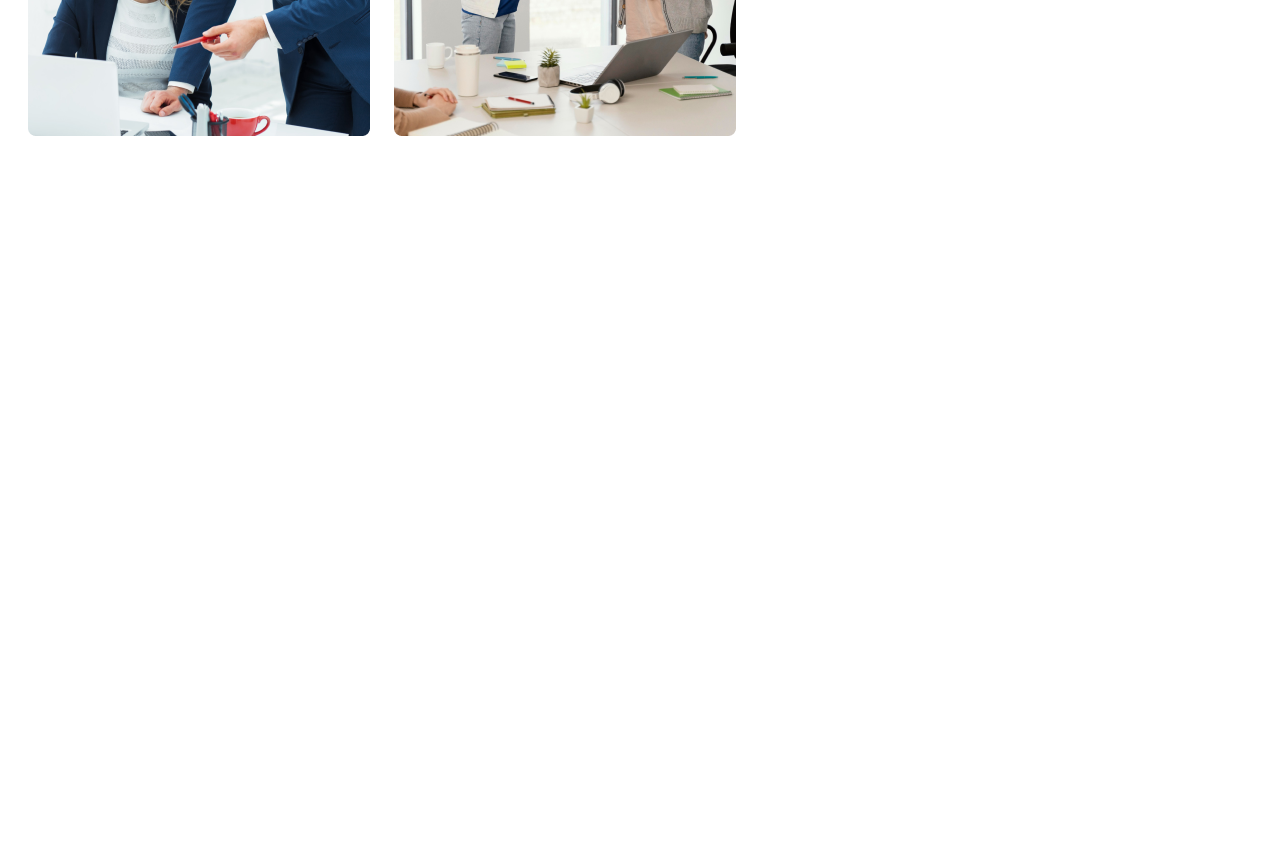
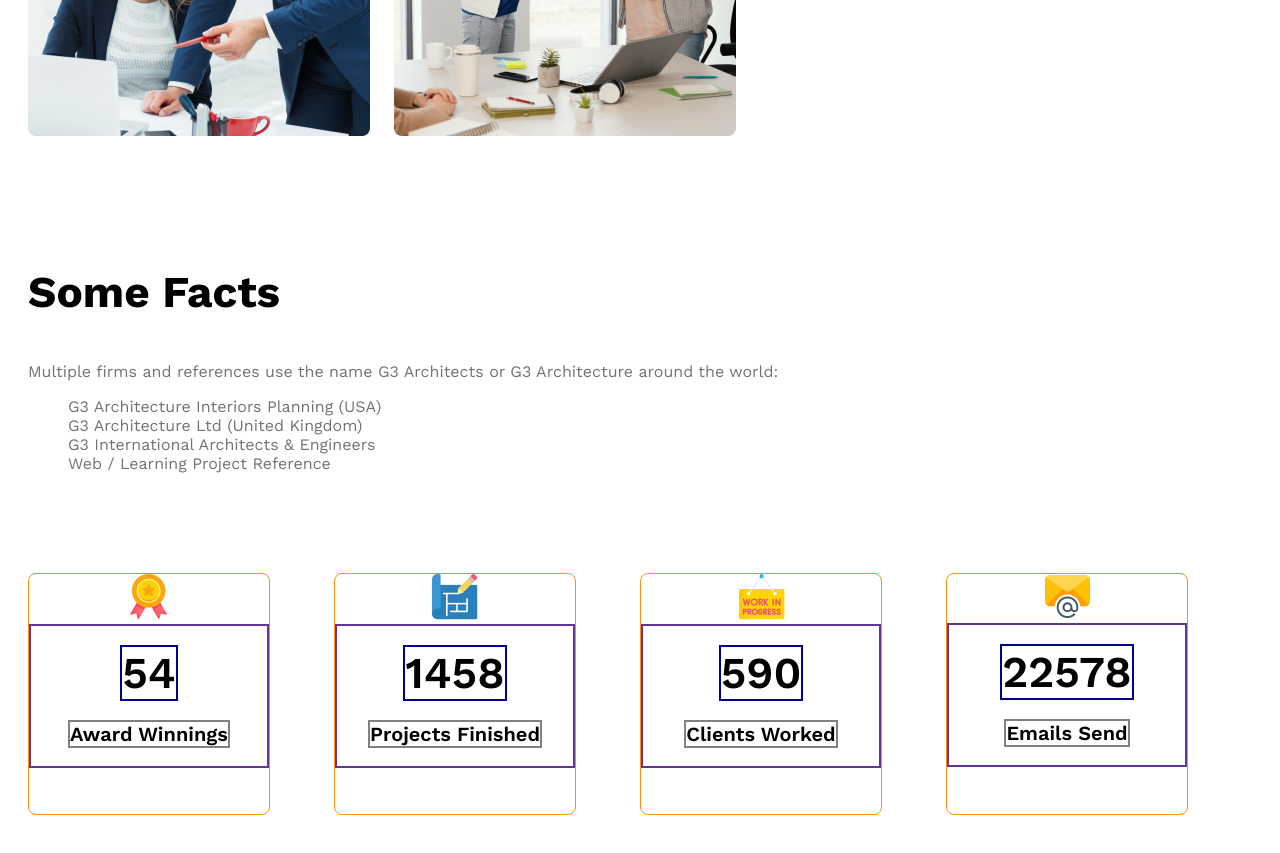
Before and after one commit to DevelopWebAdnan/g3-architects-website, a plain HTML site: page index.html in a window 1280 px wide. Shown: the part 1997-2850 px from the top of the page. Before the commit the page ends 2263 px from the top, so only its background shows below. Drawn offline with nearby package versions, Linux system fonts and the light colour scheme.

Commit message:
Created the Some Facts section

```diff
--- a/index.html
+++ b/index.html
@@ -17,17 +17,19 @@
                 <li class="nav-link"><a href="" class="nav-item dark-2">Login</a></li>
             </ul>
         </nav>
+        <!-- banner section -->
         <section class="banner">
             <div class="banner-content">
                 <h1 class="banner-title">Brand New <br>
                     Group of Architects</h1>
-                <p class="banner-description dark-3">The Institute of Architects Bangladesh (IAB) and Shah Cement recently announced a major new collaboration for the Shah Cement Arena, creating a dedicated space for architects, design discourse, and urban development in Bangladesh.</p>
+                <p class="dark-3">The Institute of Architects Bangladesh (IAB) and Shah Cement recently announced a major new collaboration for the Shah Cement Arena, creating a dedicated space for architects, design discourse, and urban development in Bangladesh.</p>
                 <button class="button">Explore more</button>
             </div>
                 <img src="images/banner.png" alt="Banner image" class="banner-image">
         </section>
     </header>
     <main>
+        <!-- quick list features section -->
         <section class="features">
             <div class="features-gallery">
                 <img src="images/team1.png" alt="Team1 gallery image">
@@ -37,10 +39,55 @@
             </div>
             <div class="features-content">
                 <h3 class="title dark-1"><span id="titleSpan" class="dark-3">Quick list</span> of Our <span class="primary-color">Features</span></h3>
-                <p class="features-description dark-3">G3 Architects (frequently featured in web design templates and real-world architectural practices like G3 Architecture or G3 Architecture Interiors Planning) combines modern structural design with full-service project planning.</p>
+                <p class="dark-3">G3 Architects (frequently featured in web design templates and real-world architectural practices like G3 Architecture or G3 Architecture Interiors Planning) combines modern structural design with full-service project planning.</p>
                 <button class="button">Explore More</button>
             </div>
         </section>
+        <!-- features love & enjoy section -->
+
+        <!-- facts section -->
+         <section class="facts">
+            <article class="facts-content">
+                <h3 class="title">Some Facts</h3>
+                <p class=" dark-3">Multiple firms and references use the name G3 Architects or G3 Architecture around the world:</p>
+                <ul class="facts-references dark-3">
+                    <li>G3 Architecture Interiors Planning (USA)</li>
+                    <li>G3 Architecture Ltd (United Kingdom)</li>
+                    <li>G3 International Architects & Engineers</li>
+                    <li>Web / Learning Project Reference</li>
+                </ul>
+            </article>
+            <div class="facts-cards">
+                <div class="facts-card">
+                    <img src="images/icons/ribon.png" alt="Ribon icon">
+                    <div class="facts-card-content">
+                        <h4 class="title">54</h4>
+                        <h5 class="subtitle">Award Winnings</h5>
+                    </div>
+                </div>
+                <div class="facts-card">
+                    <img src="images/icons/projects.png" alt="">
+                    <div class="facts-card-content">
+                        <h4 class="title">1458</h4>
+                        <h5 class="subtitle">Projects Finished</h5>
+                    </div>
+                </div>
+                <div class="facts-card">
+                    <img src="images/icons/customers.png" alt="">
+                    <div class="facts-card-content">
+                        <h4 class="title">590</h4>
+                        <h5 class="subtitle">Clients Worked</h5>
+                    </div>
+                </div>
+                <div class="facts-card">
+                    <img src="images/icons/email.png" alt="">
+                    <div class="facts-card-content">
+                        <h4 class="title">22578</h4>
+                        <h5 class="subtitle">Emails Send</h5>
+                    </div>
+                </div>
+            </div>
+         </section>
     </main>
     <footer>
 
--- a/style/architects.css
+++ b/style/architects.css
@@ -109,6 +109,53 @@ header {
     font-weight: 500;
 }
 
+/* facts related styles */
+.facts-references {
+    list-style: none;
+}
+.facts-cards {
+    display: grid;
+    grid-template-columns: repeat(4, 1fr);
+    /* justify-content: center;
+    align-items: center; */
+    /* text-align: center; */
+    margin: 100px auto;
+}
+.facts-card {
+    border: 1px solid rgba(255, 144, 14, 1);
+    border-radius: 8px;
+    width: 240px;
+    height: 240px;
+    /* display: flex;
+    justify-content: center;
+    align-items: center; */
+    text-align: center;
+    /* padding: 45px 0 60px 0; */
+}
+.facts-card-content{
+    height: 140px;
+    border: 2px solid rebeccapurple;
+    display: flex;
+    flex-direction: column;
+    justify-content: space-evenly;
+    align-items: center;
+}
+.facts-card-content img {
+    width: 45px;
+    height: 45px;
+    border: 2px solid red;
+}
+.facts-card-content .title {
+    font-weight: 600;
+    border: 2px solid darkblue;
+    margin: 0;
+}
+.facts-card-content .subtitle {
+    font-weight: 600;
+    font-size: 1.25rem;
+    border: 2px solid gray;
+    margin: 0;
+}
 /* responsive styles */
 @media screen and (max-width: 576px) {
     .button {
@@ -156,7 +203,4 @@ header {
 .features {
    flex-direction: column;
 }
-/* .features-gallery {
-    grid-template-columns: repeat(1, 1fr);
-} */
 }
```
